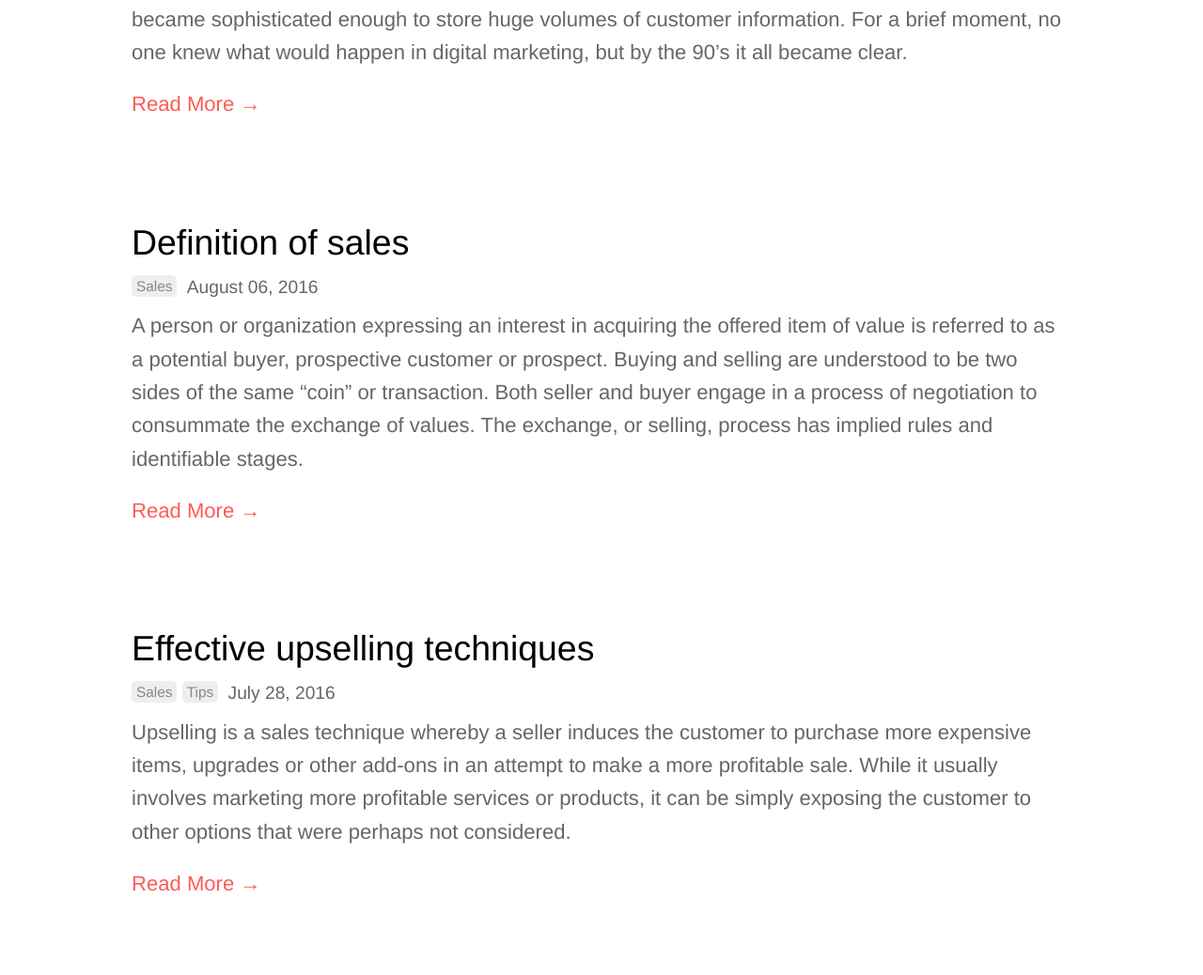
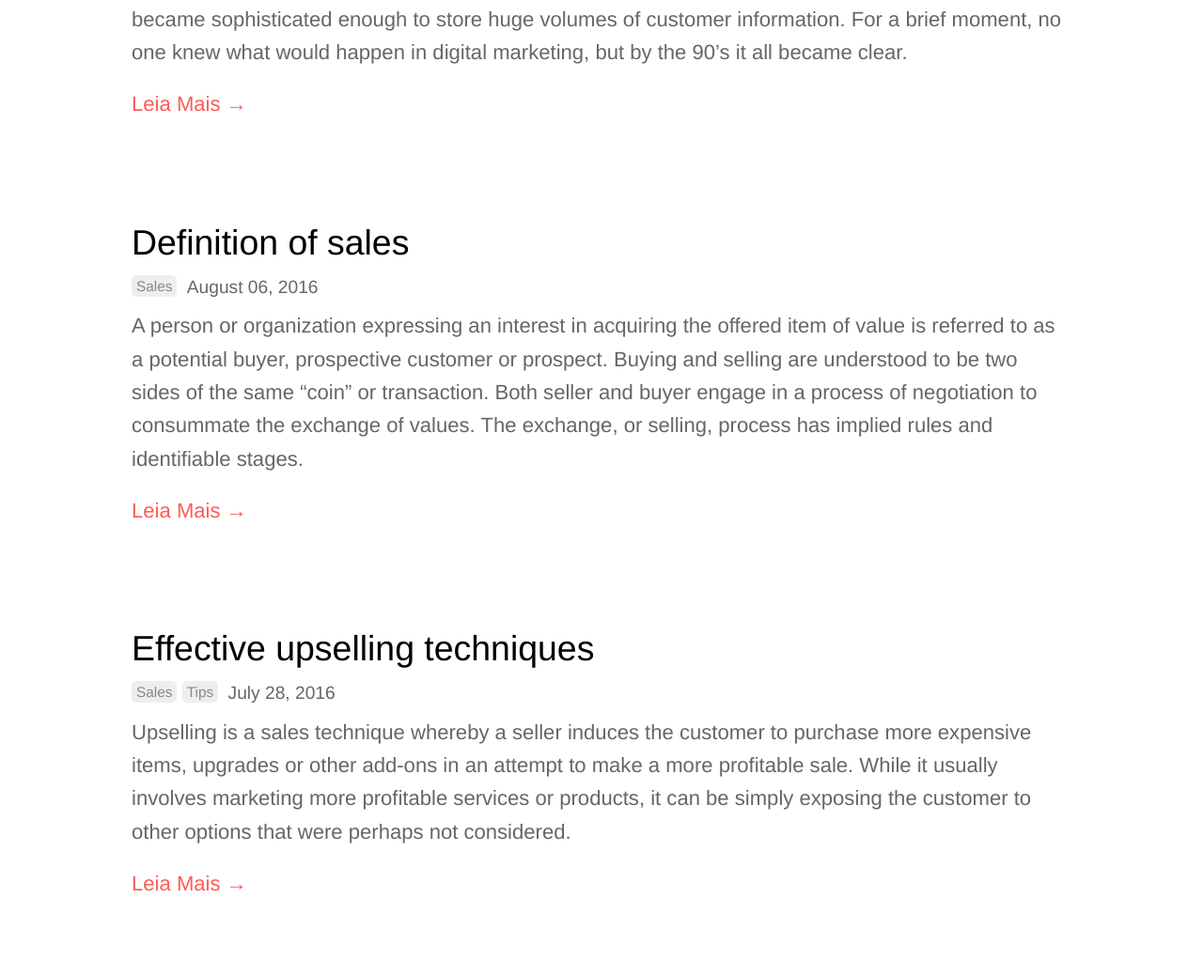
Before and after one commit to seoanalytics/seoanalytics.github.io, a Jekyll site: the page built from blog/index.html, in a window 1280 px wide and 1400 px high, scrolled down 619 px. Shown: the part 161-1199 px from the top of the window at 94% size. Built offline with Jekyll 4.4.1, drawn with Linux system fonts in a browser that asks for light colours; the list of posts is cut into pages by our own code.

Commit message:
Updated '_includes/post-summary.html' via CloudCannon

```diff
--- a/_includes/post-summary.html
+++ b/_includes/post-summary.html
@@ -2,5 +2,5 @@
 {% include post-title.html post=post %}
 <div class="post-content">
 	{{ include.post.excerpt }}
-	<p><a href="{{ site.baseurl }}{{ include.post.url }}">Read More &rarr;</a></p>
+	<p><a href="{{ site.baseurl }}{{ include.post.url }}">Leia Mais &rarr;</a></p>
 </div>
```
